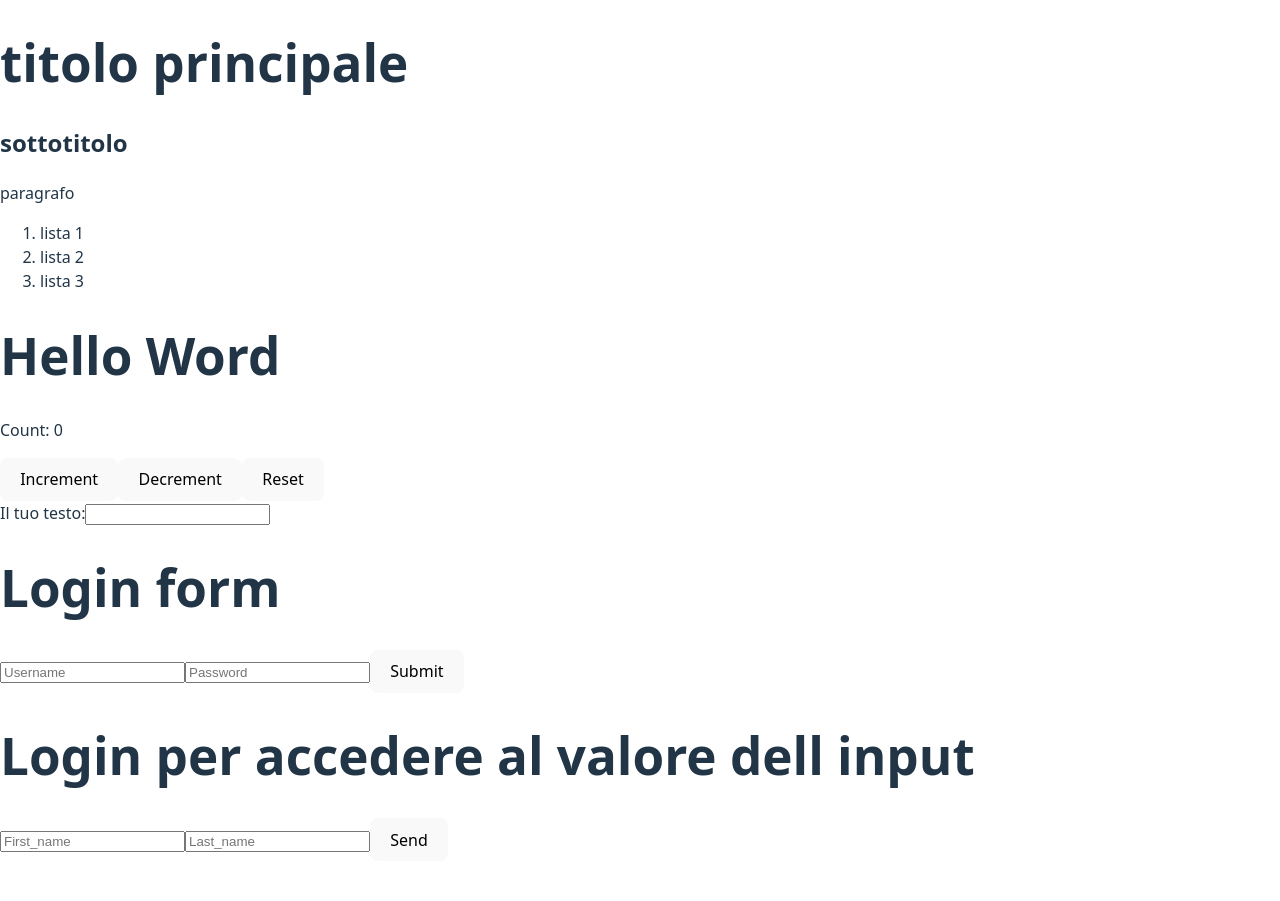
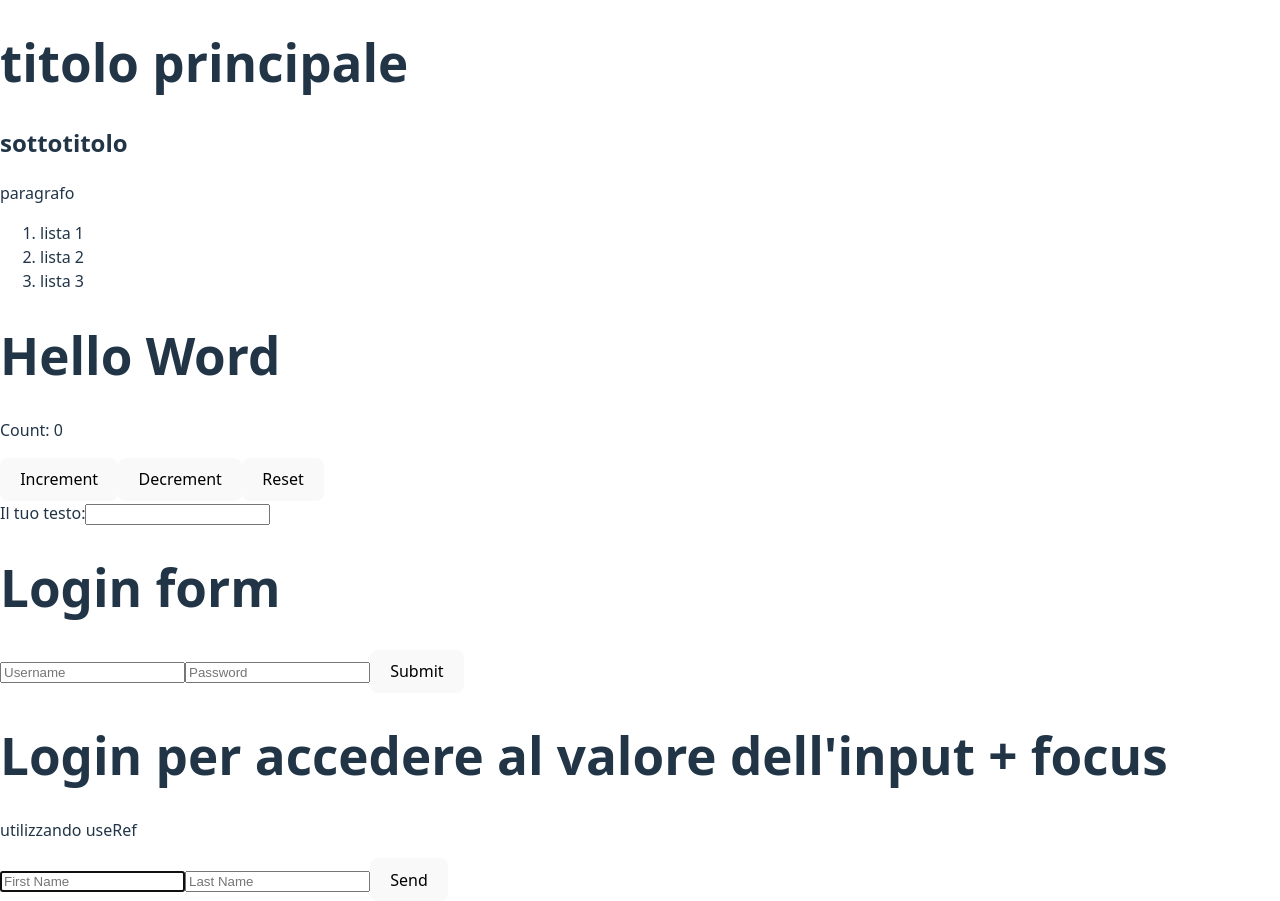
Before and after one commit to Tonyx8808/react, a React (Vite) app in the folder helloword/: page / in a window 1280 px wide. Before the commit the page ends 861 px from the top, so only its background shows below. Built offline with nearby package versions, Linux system fonts and the light colour scheme.

Commit message:
useRef con focus

```diff
--- a/helloword/src/App.jsx
+++ b/helloword/src/App.jsx
@@ -13,7 +13,7 @@ function App() {
       <HelloWord />
       <Counter />
       <TextInput />  {/* Qui era textInput, cambiato in maiuscolo */}
-      < LoginForm/> {/* Qui mettiamo il login */}
+      < LoginForm /> {/* Qui mettiamo il login */}
       <Login />
     </>
   );
--- a/helloword/src/Login.jsx
+++ b/helloword/src/Login.jsx
@@ -1,23 +1,44 @@
-import React from "react";
+import { useRef, useEffect } from "react";
 
 const Login = () => {
+  const firstName = useRef(); // riferimento al primo input
+  const lastName = useRef();  // riferimento al secondo input
+
+  // focus sul primo input al montaggio del componente
+  useEffect(() => {
+    firstName.current.focus();
+  }, []);
+
   const handleSubmit = (event) => {
     event.preventDefault();
 
     const form = new FormData(event.target);
     const data = Object.fromEntries(form);
-        console.log(data);
+    console.log("Dati inviati:", data);
+
+    // sposta il focus sul secondo input dopo l'invio
+    lastName.current.focus();
   };
 
   return (
     <>
-        <h1>Login per accedere al valore dell input </h1>
+      <h1>Login per accedere al valore dell'input + focus</h1>
+      <p>utilizzando useRef</p>
       <form onSubmit={handleSubmit}>
-            <input type="text"  name="first_name"   placeholder="First_name" />
-            <input type="text"  name="last_name"    placeholder="Last_name"  />
+        <input
+          type="text"
+          name="first_name"
+          placeholder="First Name"
+          ref={firstName}
+        />
+        <input
+          type="text"
+          name="last_name"
+          placeholder="Last Name"
+          ref={lastName}
+        />
         <button type="submit">Send</button>
       </form>
-
     </>
   );
 };
```
Lines whose indentation alone changed are shown as unchanged.
